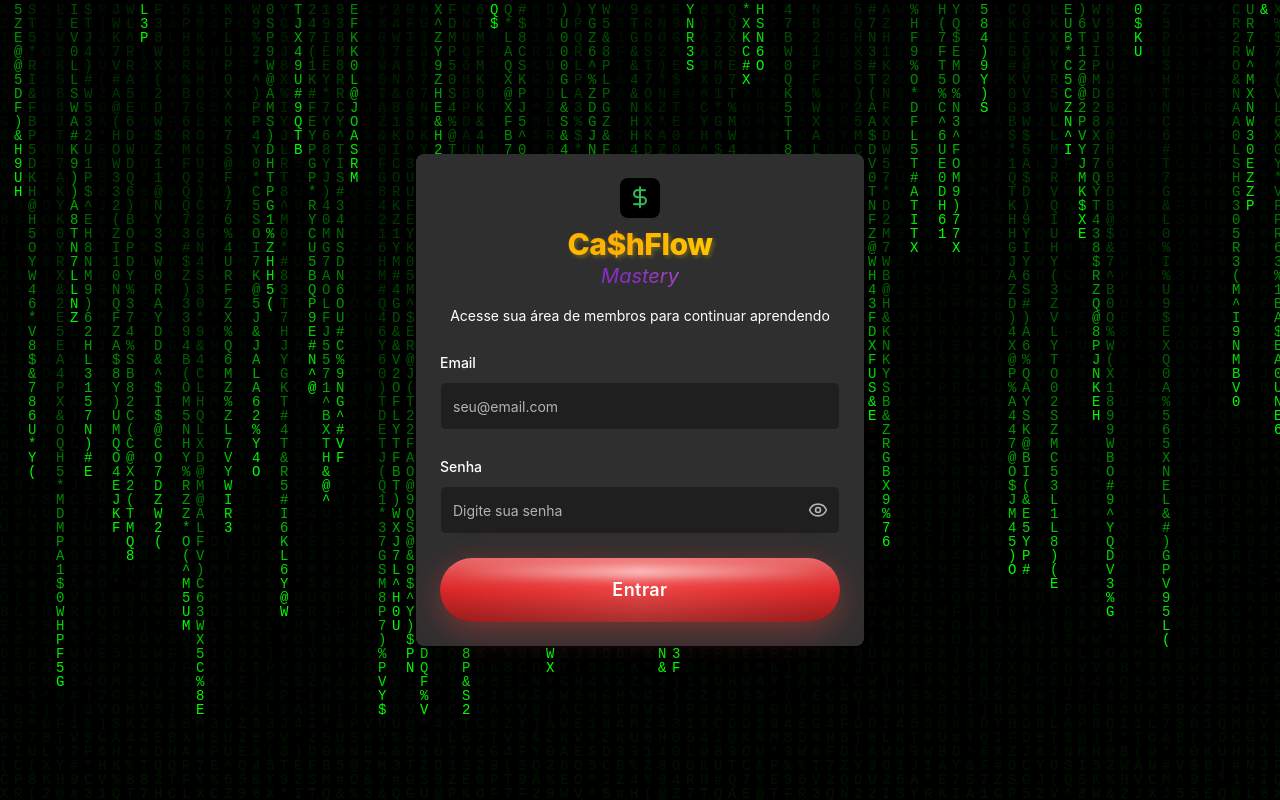
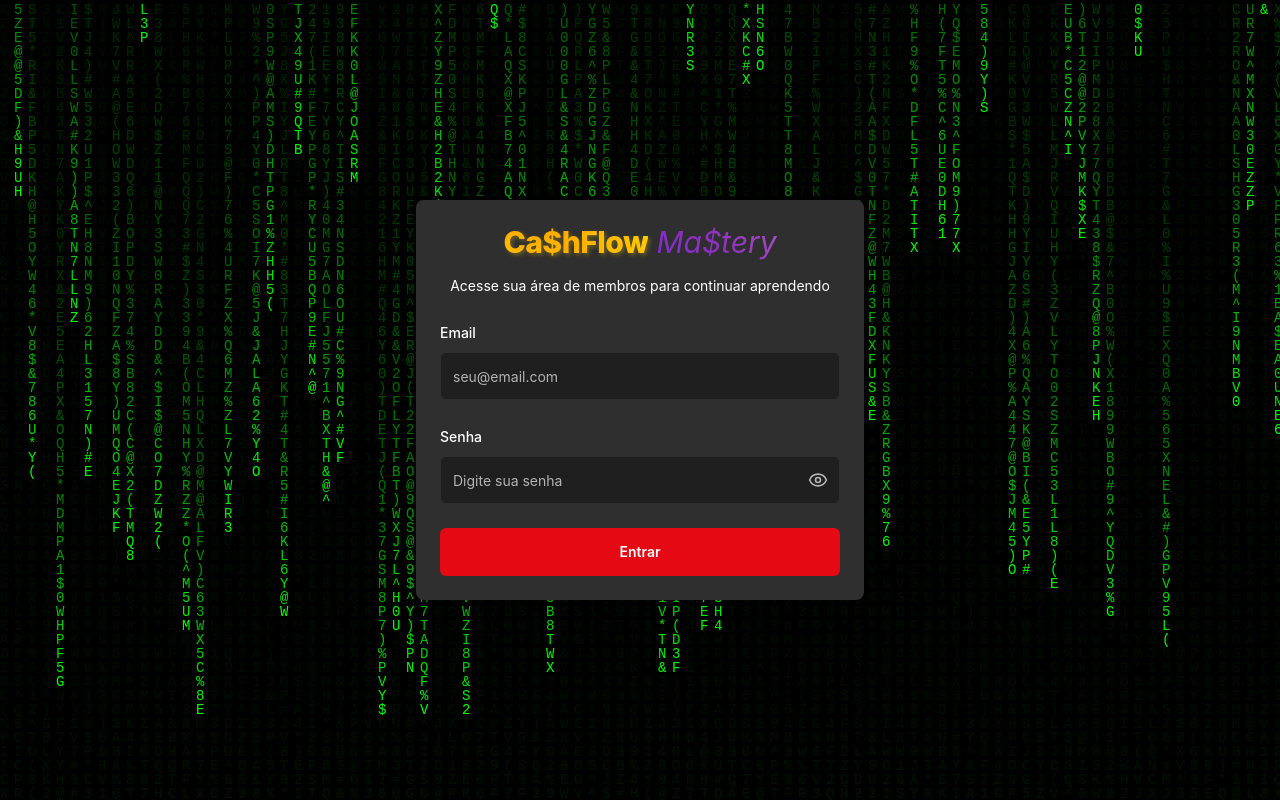
Before and after one commit to Franzinh27/aula-flix-web, a React (Vite) app: page / in a window 1280 px wide. Built offline with nearby package versions, Linux system fonts and the light colour scheme.

Commit message:
Reverted to commit 264747816da4a9924141d5bb8b94f8b8725d51ce

```diff
--- a/src/components/LoginForm.tsx
+++ b/src/components/LoginForm.tsx
@@ -1,10 +1,11 @@
 import { useState, useEffect } from 'react';
 import { useAuth } from '@/hooks/useAuth';
+import { Button } from '@/components/ui/button';
 import { Input } from '@/components/ui/input';
 import { Label } from '@/components/ui/label';
 import { Card, CardContent, CardDescription, CardHeader, CardTitle } from '@/components/ui/card';
 import { toast } from '@/hooks/use-toast';
-import { Eye, EyeOff, DollarSign } from 'lucide-react';
+import { Eye, EyeOff } from 'lucide-react';
 
 const MatrixBackground = () => {
   useEffect(() => {
@@ -255,17 +256,10 @@ const LoginForm = () => {
 
       <Card className="w-full max-w-md border-0 animate-scale-in relative z-10 bg-netflix-medium-gray">
         <CardHeader className="text-center space-y-4">
-          <div className="flex flex-col items-center justify-center space-y-2">
-            <div className="w-10 h-10 rounded-lg flex items-center justify-center relative overflow-hidden" style={{ backgroundColor: '#000000' }}>
-              <DollarSign className="w-6 h-6 animate-bounce z-10" style={{ color: '#2FBE55' }} />
-            </div>
-            <div className="text-center">
-              <div className="text-3xl font-bold">
-                <span className="cashflow-text">Ca$hFlow</span>
-              </div>
-              <div className="text-xl font-light">
-                <span className="mastery-text">Mastery</span>
-              </div>
+          <div className="text-center">
+            <div className="text-3xl font-bold flex items-baseline justify-center">
+              <span className="cashflow-text">Ca$hFlow</span>
+              <span className="mastery-text ml-2">Ma$tery</span>
             </div>
           </div>
           <CardDescription className="text-white">
@@ -314,20 +308,13 @@ const LoginForm = () => {
               </div>
             </div>
 
-            <button
+            <Button
               type="submit"
-              className="w-full h-16 relative overflow-hidden rounded-full mirror-capsule-button group disabled:opacity-50 disabled:cursor-not-allowed"
+              className="w-full h-12 hover:scale-105 transition-transform font-semibold text-white bg-netflix-red hover:bg-netflix-dark-red"
               disabled={isLoading}
             >
-              <div className="absolute inset-0 bg-gradient-to-r from-red-600 via-red-500 to-red-600 rounded-full"></div>
-              <div className="absolute inset-0 bg-gradient-to-b from-white/30 via-transparent to-black/30 rounded-full"></div>
-              <div className="absolute top-2 left-4 right-4 h-3 bg-gradient-to-r from-transparent via-white/60 to-transparent rounded-full blur-sm"></div>
-              <div className="relative z-10 flex items-center justify-center h-full">
-                <span className="text-white font-semibold text-lg tracking-wide">
-                  {isLoading ? "Entrando..." : "Entrar"}
-                </span>
-              </div>
-            </button>
+              {isLoading ? "Entrando..." : "Entrar"}
+            </Button>
           </form>
         </CardContent>
       </Card>
@@ -355,30 +342,6 @@ const LoginForm = () => {
           font-style: italic;
           font-family: 'Inter', sans-serif;
           opacity: 0.9;
-        }
-
-        .mirror-capsule-button {
-          box-shadow:
-            0 8px 32px rgba(239, 68, 68, 0.4),
-            inset 0 2px 4px rgba(255, 255, 255, 0.3),
-            inset 0 -2px 4px rgba(0, 0, 0, 0.2);
-          transition: all 0.3s cubic-bezier(0.4, 0, 0.2, 1);
-        }
-
-        .mirror-capsule-button:hover:not(:disabled) {
-          transform: translateY(-2px) scale(1.02);
-          box-shadow:
-            0 12px 40px rgba(239, 68, 68, 0.6),
-            inset 0 2px 6px rgba(255, 255, 255, 0.4),
-            inset 0 -2px 6px rgba(0, 0, 0, 0.3);
-        }
-
-        .mirror-capsule-button:active:not(:disabled) {
-          transform: translateY(0) scale(0.98);
-          box-shadow:
-            0 4px 16px rgba(239, 68, 68, 0.3),
-            inset 0 2px 4px rgba(255, 255, 255, 0.2),
-            inset 0 -2px 4px rgba(0, 0, 0, 0.4);
         }
 
         @keyframes gradientShift {
```
